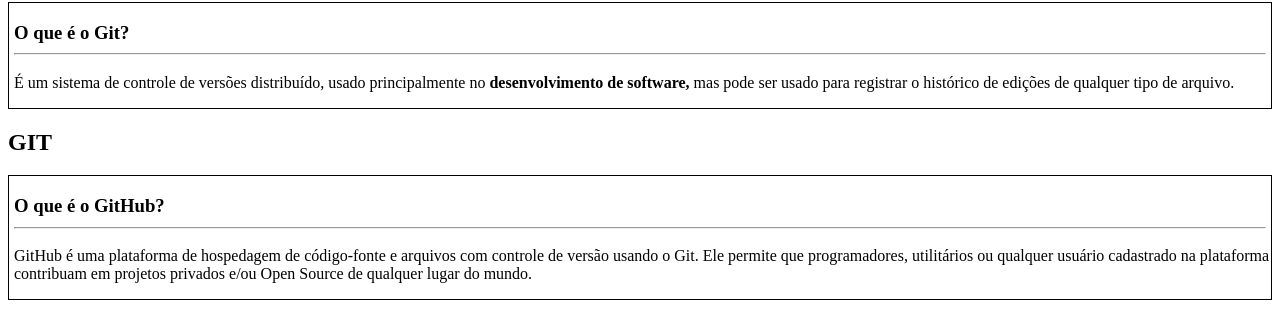
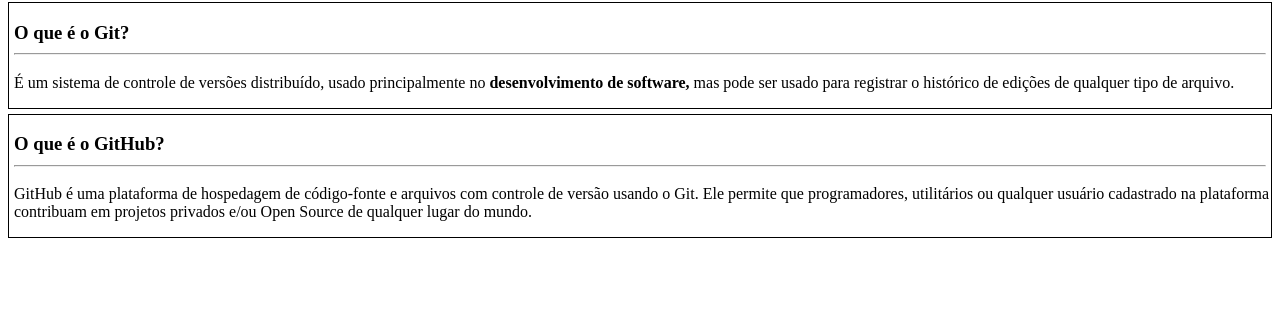
Before and after one commit to gabrielsallesdasilva/desafiogithub, a plain HTML site: page index.html in a window 1280 px wide. Shown: the part 80-402 px from the top of the page. Drawn offline with Linux system fonts and the light colour scheme.

Commit message:
Update index.html

```diff
--- a/index.html
+++ b/index.html
@@ -22,7 +22,7 @@
                 </p>
             </article>
         </Section>
-        <h2> GIT</h2>
+
         <section style="margin-top: 5px">
             <article style="border: solid 1px;">
                 <h3 style="margin-left: 5px; margin-right: 5px;">
```
